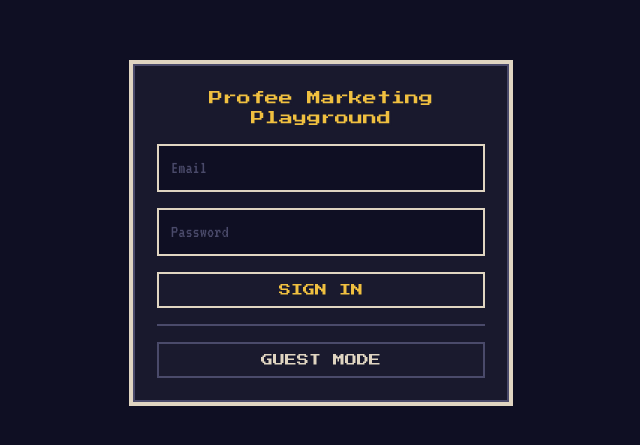
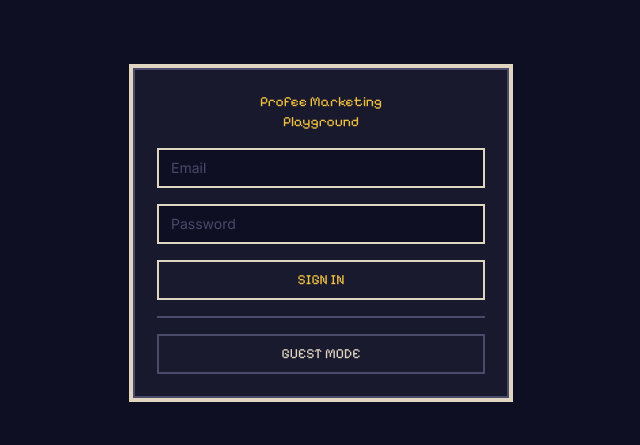
Before and after one commit to ilyabunin/marketing-rpg, a Next.js app: page /login in a window 1280 px wide. Shown: the part 167-612 px from the top of the page, without its empty margins (319-959 px from the left). Built offline with nearby package versions, Linux system fonts and the light colour scheme; no server answers.

Commit message:
Replace Press Start 2P + VT323 with Pixelify Sans + Inter for Cyrillic support
Co-Authored-By: Claude Opus 4.6 <noreply@anthropic.com>

```diff
--- a/src/app/globals.css
+++ b/src/app/globals.css
@@ -10,16 +10,16 @@ body {
   margin: 0;
   background: #0f0f23;
   color: #e0d5c1;
-  font-family: "VT323", monospace;
+  font-family: "Inter", sans-serif;
 }
 
 /* Pixel font utility classes */
 .font-pixel {
-  font-family: "Press Start 2P", cursive;
+  font-family: "Pixelify Sans", cursive;
 }
 
-.font-vt323 {
-  font-family: "VT323", monospace;
+.font-body {
+  font-family: "Inter", sans-serif;
 }
 
 /* RPG Panel base styles */
@@ -43,18 +43,6 @@ body {
   background: #f0c040;
 }
 
-/* Typewriter animation */
-@keyframes typewriter {
-  from { width: 0; }
-  to { width: 100%; }
-}
-
-.rpg-typewriter {
-  overflow: hidden;
-  white-space: pre-wrap;
-  animation: typewriter 0.5s steps(20) forwards;
-}
-
 /* Pixel rendering for sprites */
 .pixel-art {
   image-rendering: pixelated;
--- a/src/app/layout.tsx
+++ b/src/app/layout.tsx
@@ -21,7 +21,7 @@ export default function RootLayout({
           crossOrigin="anonymous"
         />
         <link
-          href="https://fonts.googleapis.com/css2?family=Press+Start+2P&family=VT323&display=swap"
+          href="https://fonts.googleapis.com/css2?family=Pixelify+Sans:wght@400;600;700&family=Inter:wght@400;500;600&display=swap"
           rel="stylesheet"
         />
       </head>
--- a/src/app/login/page.tsx
+++ b/src/app/login/page.tsx
@@ -63,7 +63,7 @@ export default function LoginPage() {
               </h1>
 
               {error && (
-                <div className="font-vt323 text-base text-red-400 bg-red-900/30 p-2">
+                <div className="font-body text-base text-red-400 bg-red-900/30 p-2">
                   {error}
                 </div>
               )}
@@ -103,7 +103,7 @@ export default function LoginPage() {
               <h1 className="font-pixel text-sm text-rpg-gold text-center">
                 Guest Access
               </h1>
-              <p className="font-vt323 text-base text-rpg-border-inner text-center">
+              <p className="font-body text-base text-rpg-border-inner text-center">
                 Browse office, AI requires sign in
               </p>
 
--- a/src/components/ChatMessage.tsx
+++ b/src/components/ChatMessage.tsx
@@ -19,7 +19,7 @@ export default function ChatMessage({ role, content, isLatest, characterId }: Pr
   if (role === "user") {
     return (
       <RPGPanel borderColor="#4080c0" className="ml-6">
-        <div className="font-vt323 text-lg leading-relaxed text-rpg-text whitespace-pre-wrap">
+        <div className="font-body text-lg leading-relaxed text-rpg-text whitespace-pre-wrap">
           {content}
         </div>
       </RPGPanel>
@@ -38,7 +38,7 @@ export default function ChatMessage({ role, content, isLatest, characterId }: Pr
             </div>
           )}
         </div>
-        <div className="font-vt323 text-lg leading-relaxed text-rpg-text whitespace-pre-wrap flex-1">
+        <div className="font-body text-lg leading-relaxed text-rpg-text whitespace-pre-wrap flex-1">
           {isLatest && !typewriterDone ? (
             <TypewriterText text={content} speed={15} onComplete={onComplete} />
           ) : (
--- a/src/components/ChatPanel.tsx
+++ b/src/components/ChatPanel.tsx
@@ -106,7 +106,7 @@ export default function ChatPanel({
             <h2 className="font-pixel text-sm text-rpg-gold">
               {character.name_ru}
             </h2>
-            <p className="font-vt323 text-base text-rpg-text mt-1">
+            <p className="font-body text-base text-rpg-text mt-1">
               {character.role}
             </p>
           </div>
--- a/src/components/Header.tsx
+++ b/src/components/Header.tsx
@@ -34,7 +34,7 @@ export default function Header({ isGuest }: Props) {
         Profee Marketing Playground
       </h1>
       <div className="flex items-center gap-3">
-        <span className="font-vt323 text-base text-rpg-text">{name}</span>
+        <span className="font-body text-base text-rpg-text">{name}</span>
         <RPGButton variant="secondary" onClick={handleLogout}>
           EXIT
         </RPGButton>
--- a/src/components/TaskSelector.tsx
+++ b/src/components/TaskSelector.tsx
@@ -28,7 +28,7 @@ export default function TaskSelector({
           <button
             key={t.id}
             onClick={() => onSelect(t.id)}
-            className={`w-full text-left px-2 py-1 font-vt323 text-base transition-colors ${
+            className={`w-full text-left px-2 py-1 font-body text-base transition-colors ${
               isSelected
                 ? "text-rpg-gold bg-rpg-gold/10"
                 : "text-rpg-text hover:text-rpg-gold hover:bg-rpg-gold/5"
--- a/src/components/game/CharacterSprites.ts
+++ b/src/components/game/CharacterSprites.ts
@@ -77,7 +77,7 @@ export function placeCharacters(
       .text(cx, cy - 80, c.name_ru, {
         fontSize: "12px",
         color: "#f0c040",
-        fontFamily: '"Press Start 2P"',
+        fontFamily: '"Pixelify Sans", sans-serif',
         stroke: "#0f0f23",
         strokeThickness: 3,
       })
--- a/src/components/game/FurnitureBuilder.ts
+++ b/src/components/game/FurnitureBuilder.ts
@@ -64,7 +64,7 @@ export function drawFurniture(scene: Phaser.Scene) {
         .text(px + pw / 2, py + ph / 2, f.label, {
           fontSize: "12px",
           color: "#e0d5c1",
-          fontFamily: '"Press Start 2P"',
+          fontFamily: '"Pixelify Sans", sans-serif',
         })
         .setOrigin(0.5);
     }
--- a/src/components/ui/RPGButton.tsx
+++ b/src/components/ui/RPGButton.tsx
@@ -14,7 +14,7 @@ export default function RPGButton({
   ...props
 }: RPGButtonProps) {
   const base =
-    "rpg-button font-pixel text-xs px-4 py-2 border-2 transition-colors";
+    "rpg-button font-pixel text-sm px-4 py-2 border-2 transition-colors";
   const variants = {
     primary:
       "bg-[#1a1a2e] border-[#e0d5c1] text-[#f0c040] hover:bg-[#f0c040] hover:text-[#1a1a2e]",
--- a/src/components/ui/RPGInput.tsx
+++ b/src/components/ui/RPGInput.tsx
@@ -13,7 +13,7 @@ export default function RPGInput({
 }: RPGInputProps) {
   return (
     <input
-      className={`font-vt323 text-lg bg-[#0f0f23] border-2 border-[#e0d5c1] text-[#e0d5c1] px-3 py-2 outline-none placeholder-[#4a4a6a] focus:border-[#f0c040] disabled:opacity-50 ${
+      className={`font-body text-sm bg-[#0f0f23] border-2 border-[#e0d5c1] text-[#e0d5c1] px-3 py-2 outline-none placeholder-[#4a4a6a] focus:border-[#f0c040] disabled:opacity-50 ${
         fullWidth ? "w-full" : ""
       } ${className}`}
       style={{ borderRadius: 0, imageRendering: "pixelated" }}
--- a/tailwind.config.ts
+++ b/tailwind.config.ts
@@ -21,8 +21,8 @@ const config: Config = {
         },
       },
       fontFamily: {
-        pixel: ['"Press Start 2P"', "cursive"],
-        vt323: ['"VT323"', "monospace"],
+        pixel: ['"Pixelify Sans"', "cursive"],
+        body: ['"Inter"', "sans-serif"],
       },
     },
   },
```
